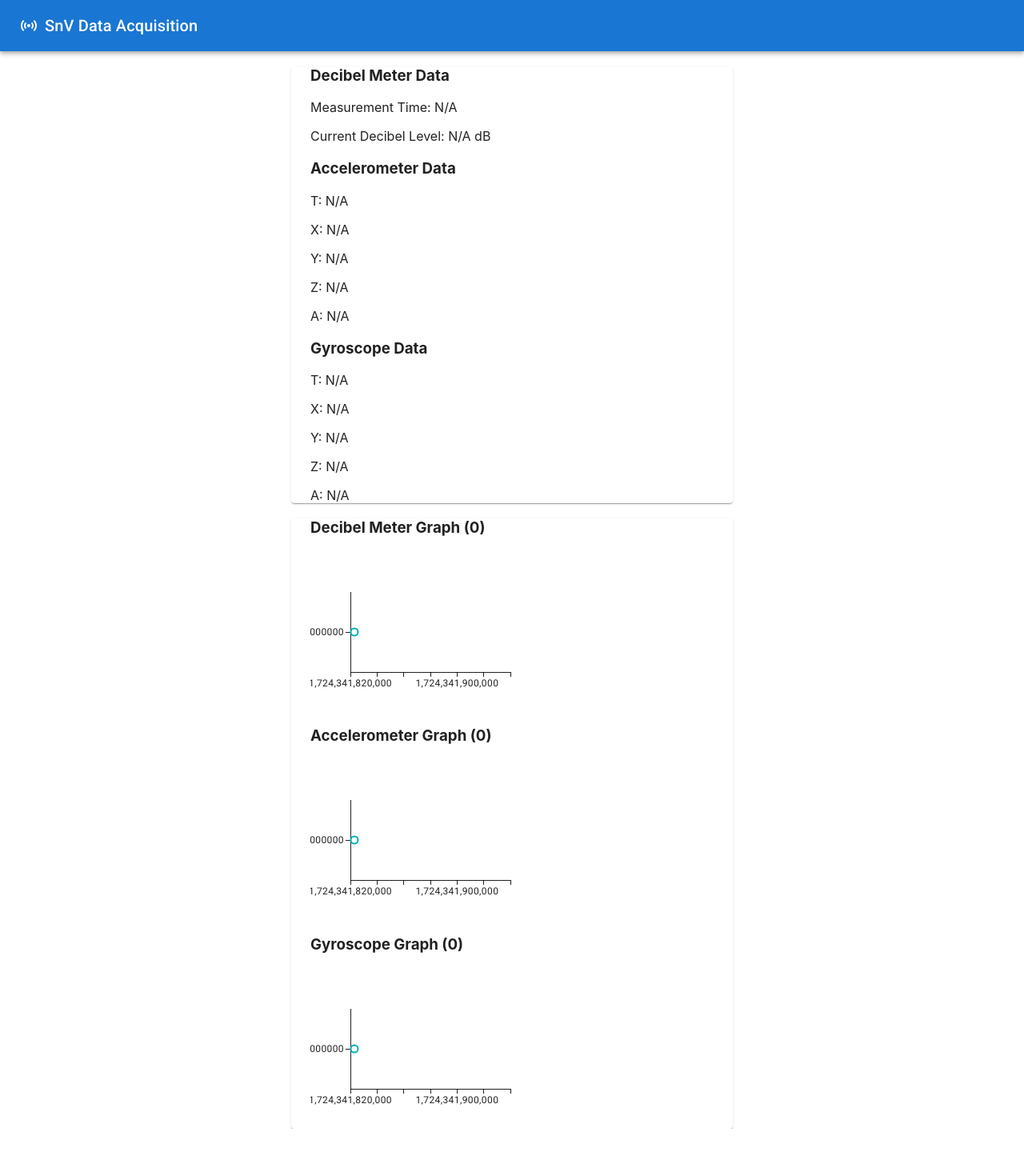
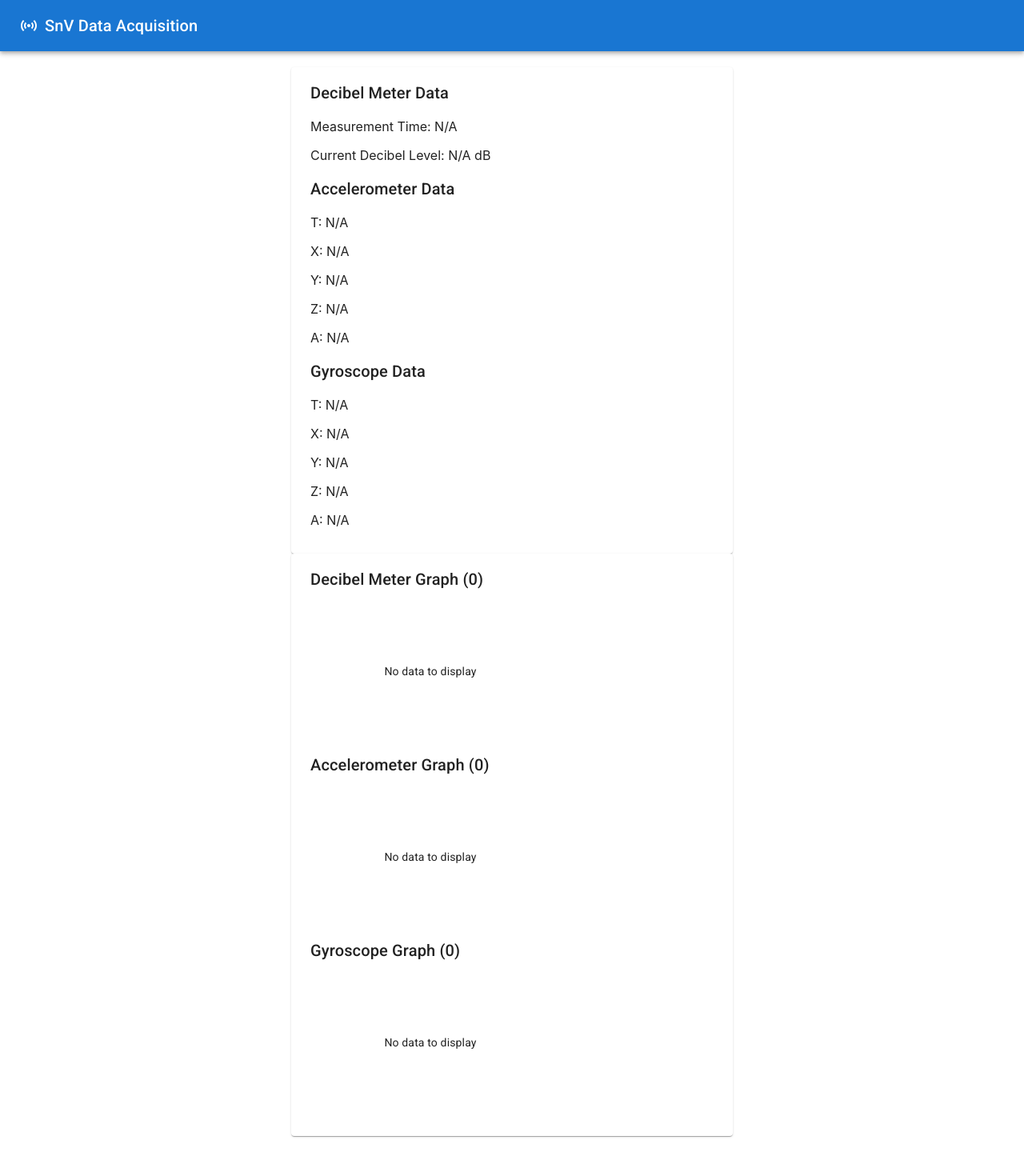
Before and after one commit to sunrisehouse/maraca, a React (Create React App) app: page /maraca/build/acquisition in a window 1280 px wide. Shown: the whole page at 80% size. Before the commit the page ends 1411 px from the top, so only its background shows below. Built offline with nearby package versions, Linux system fonts and the light colour scheme; no server answers.

Commit message:
feat:chart dataset 추가

```diff
--- a/src/Acquisition.js
+++ b/src/Acquisition.js
@@ -1,5 +1,5 @@
 import './Acquisition.css';
-import { Box, Container, Paper } from '@mui/material';
+import { Box, Container, Paper, Typography } from '@mui/material';
 import { useEffect, useMemo, useState } from 'react';
 import { LineChart } from '@mui/x-charts';
 
@@ -193,16 +193,16 @@ function Acquisition() {
   }, []);
 
   return (
-    <Container maxWidth="sm">
-      <Paper>
+    <Container maxWidth="sm" sx={{ paddingTop: "20px", paddingBottom: "20px" }}>
+      <Paper sx={{ paddingTop: "16px", paddingBottom: "16px" }}>
         <Container>
           <Box>
-            <h3>Decibel Meter Data</h3>
+            <Typography variant='h6'>Decibel Meter Data</Typography>
             <p>Measurement Time: {decibelMetric.t ? decibelMetric.t.toFixed(2) : "N/A"}</p>
             <p>Current Decibel Level: {decibelMetric.d ? decibelMetric.d.toFixed(2) : "N/A"} dB</p>
           </Box>
           <Box>
-            <h3>Accelerometer Data</h3>
+            <Typography variant='h6'>Accelerometer Data</Typography>
             <p>T: {accelerometerMetric.t ? accelerometerMetric.t.toFixed(2) : "N/A"}</p>
             <p>X: {accelerometerMetric.x ? accelerometerMetric.x.toFixed(2) : "N/A"}</p>
             <p>Y: {accelerometerMetric.y ? accelerometerMetric.y.toFixed(2) : "N/A"}</p>
@@ -210,7 +210,7 @@ function Acquisition() {
             <p>A: {accelerometerMetric.a ? accelerometerMetric.a.toFixed(2) : "N/A"}</p>
           </Box>
           <Box>
-            <h3>Gyroscope Data</h3>
+            <Typography variant='h6'>Gyroscope Data</Typography>
             <p>T: {gyroscopeMetric.t ? gyroscopeMetric.t.toFixed(2) : "N/A"}</p>
             <p>X: {gyroscopeMetric.x ? gyroscopeMetric.x.toFixed(2) : "N/A"}</p>
             <p>Y: {gyroscopeMetric.y ? gyroscopeMetric.y.toFixed(2) : "N/A"}</p>
@@ -219,42 +219,39 @@ function Acquisition() {
           </Box>
         </Container>
       </Paper>
-      <Paper>
+      <Paper sx={{ paddingTop: "16px", paddingBottom: "16px" }}>
         <Container>
           <Box>
-          <h3>Decibel Meter Graph ({decibelMetrics.length})</h3>
+            <Typography variant='h6'>Decibel Meter Graph ({decibelMetrics.length})</Typography>
             <LineChart
-              xAxis={[{ data: [startDate, endDate] }]}
+              dataset={decibelMetrics}
+              xAxis={[{ dataKey: "t" }]}
               series={[
-                {
-                  data: [decibelMetrics.map(metric => metric.d)]
-                },
+                { dataKey: "d"},
               ]}
               width={300}
               height={200}
             />
           </Box>
           <Box>
-          <h3>Accelerometer Graph ({accelerometerMetrics.length})</h3>
+            <Typography variant='h6'>Accelerometer Graph ({accelerometerMetrics.length})</Typography>
             <LineChart
-              xAxis={[{ data: [startDate, endDate] }]}
+              dataset={accelerometerMetrics}
+              xAxis={[{ dataKey: "t" }]}
               series={[
-                {
-                  data: [accelerometerMetrics.map(metric => metric.a)]
-                },
+                { dataKey: "a"},
               ]}
               width={300}
               height={200}
             />
           </Box>
           <Box>
-          <h3>Gyroscope Graph ({gyroscopeMetrics.length})</h3>
+            <Typography variant='h6'>Gyroscope Graph ({gyroscopeMetrics.length})</Typography>
             <LineChart
-              xAxis={[{ data: [startDate, endDate] }]}
+              dataset={gyroscopeMetrics}
+              xAxis={[{ dataKey: "t" }]}
               series={[
-                {
-                  data: [gyroscopeMetrics.map(metric => metric.a)]
-                },
+                { dataKey: "a"},
               ]}
               width={300}
               height={200}
```
